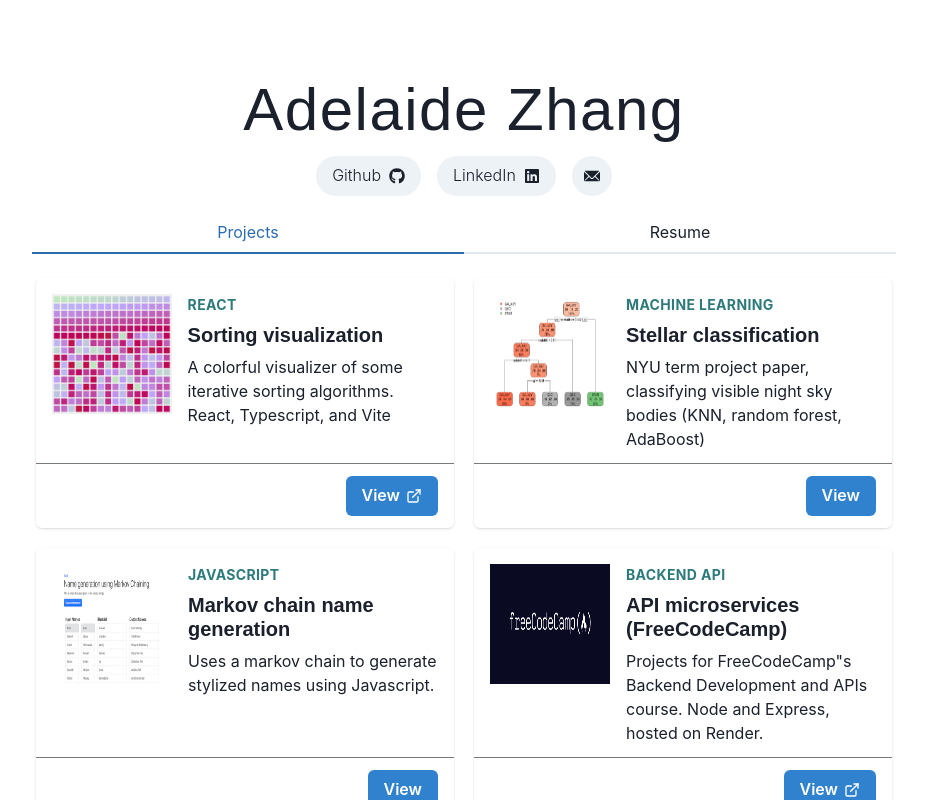
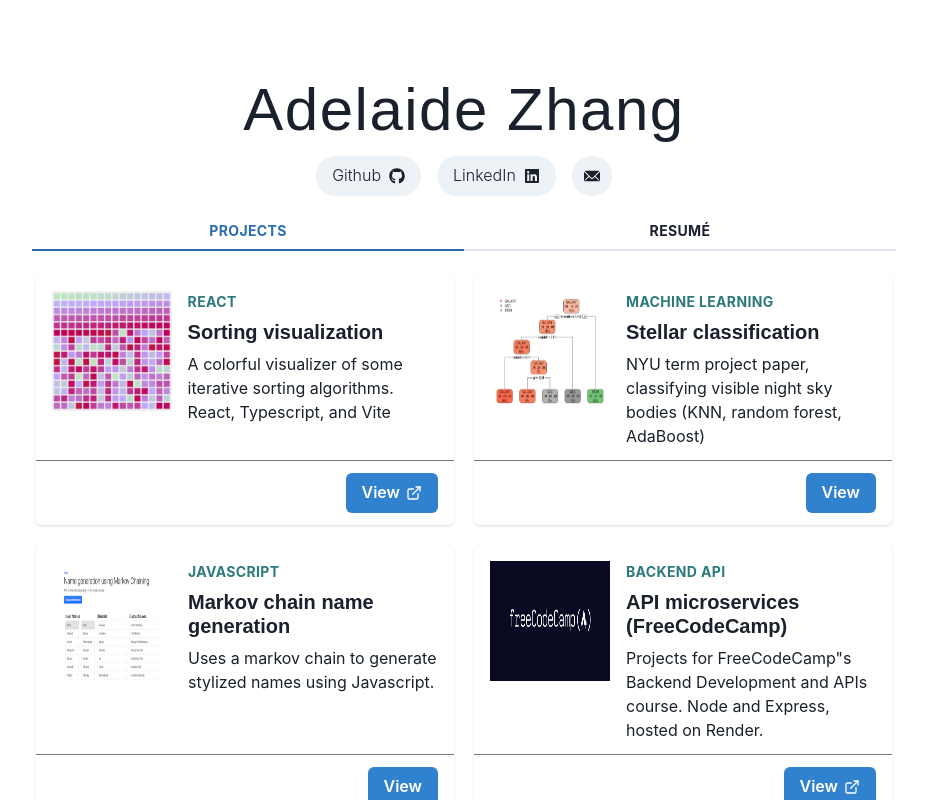
Before and after one commit to adelaidemz/adelaidemz.github.io, a React (Vite) app: page / in a window 1280 px wide. Shown: the whole page, without its empty margins (176-1103 px from the left). Built offline with nearby package versions, Linux system fonts and the light colour scheme; a web font is replaced by a local one.

Commit message:
tabs formatting

```diff
--- a/src/Home.jsx
+++ b/src/Home.jsx
@@ -81,7 +81,7 @@ export default function Home() {
                         }}
                     />
                 </Slide>
-                <Slide in={!isOpen} style={{position: "absolute"}}>
+                <Slide in={!isOpen} style={{position: "absolute"}} unmountOnExit>
                     <Page
                         changePage={onToggle}
                     />
@@ -103,8 +103,20 @@ function ProjectsResume({ changePage }) {
                 bgColor={useColorModeValue("whiteAlpha.900", "gray.800")}
                 sx={{ position: 'sticky', top: '0', }}
             >
-                <Tab>Projects</Tab>
-                <Tab>Resume</Tab>
+                <Tab
+                    fontWeight="bold"
+                    fontSize="sm"
+                    letterSpacing="wide"
+                >
+                    PROJECTS
+                </Tab>
+                <Tab
+                    fontWeight="bold"
+                    fontSize="sm"
+                    letterSpacing="wide"
+                >
+                    RESUMÉ
+                </Tab>
             </TabList>
 
             <TabPanels>
```
